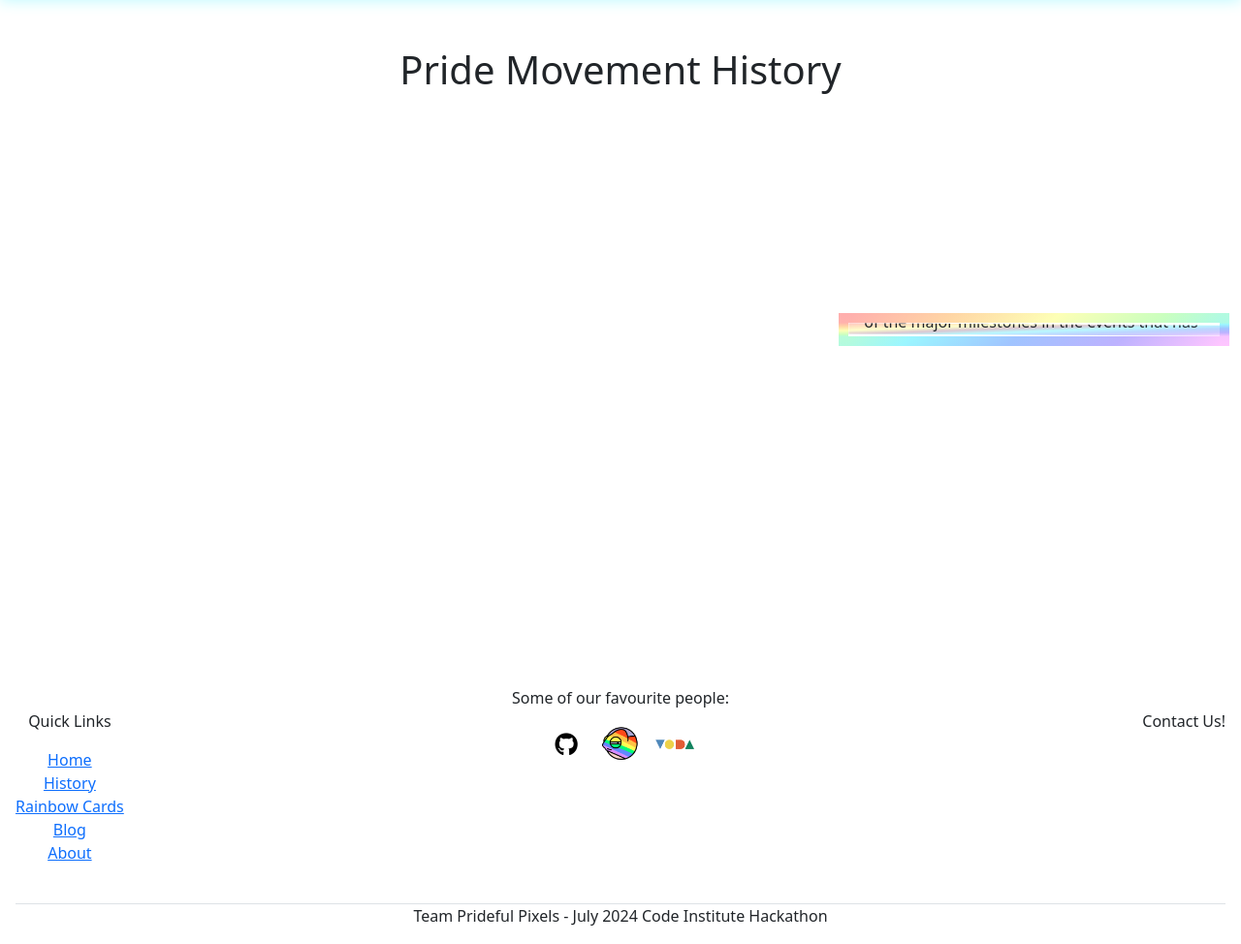
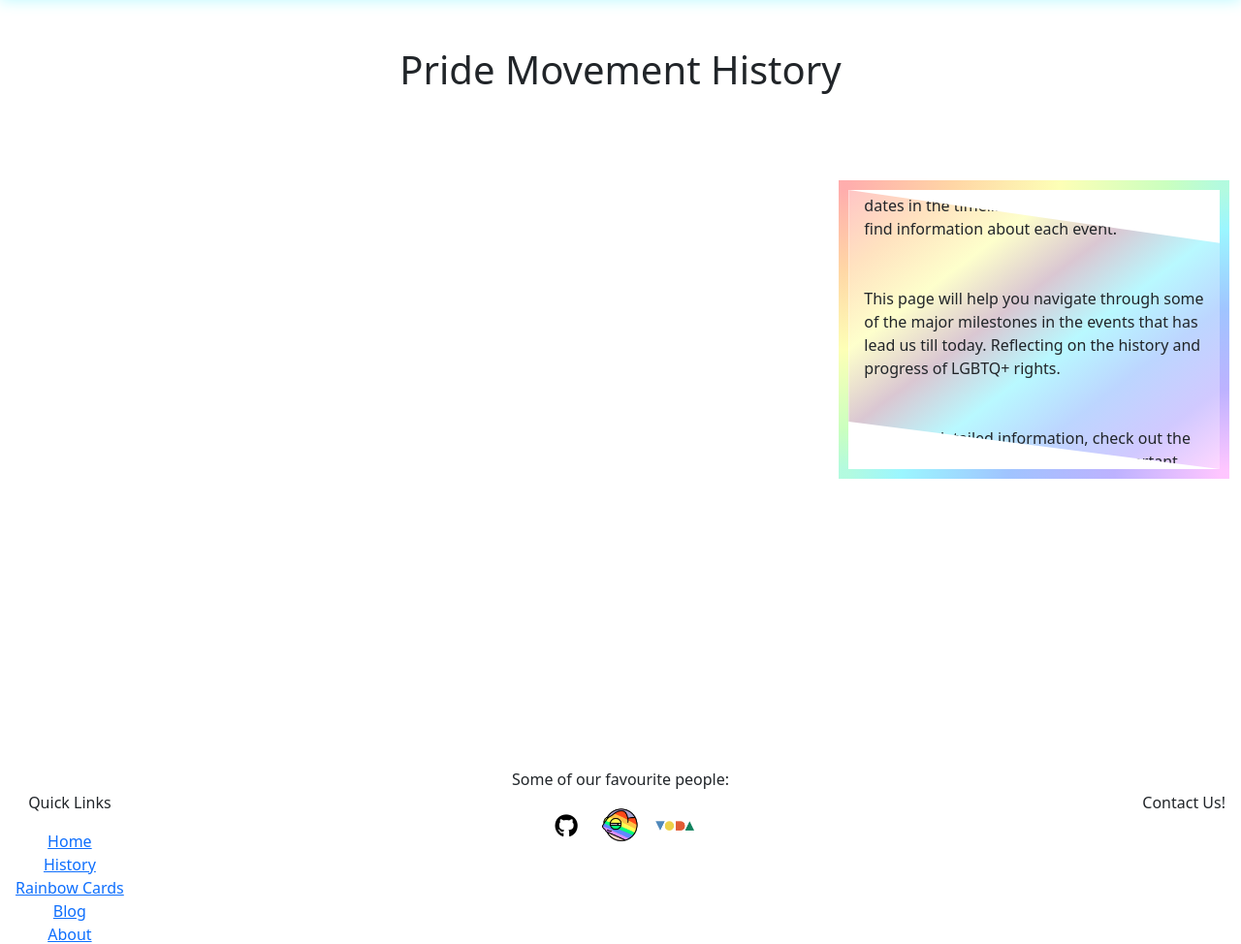
Before and after one commit to josipcodes/hack-team-2, a Django app: page /history/ in a window 1280 px wide. Shown: the part 69-1043 px from the top of the page at 97% size. Run offline with Django 3.2, Linux system fonts and the light colour scheme; data that the repository does not hold is empty; some libraries are stand-ins or nearby versions; some web fonts are replaced.

Commit message:
Fix height style problem in history styles

```diff
--- a/static/css/style.css
+++ b/static/css/style.css
@@ -314,7 +314,7 @@ nav {
 
 .card-border-wrapper {
   position: relative;
-  height: 7%;
+  height: 55%;
   display: inline-block;
   /* padding: 5px; */
   border: 10px solid transparent;
@@ -567,13 +567,13 @@ nav {
 
 @media (min-width: 991px) {
   .history-container {
-    height: 85%;
+    height: 65vh;
     overflow-y: scroll;
     align-content: start;
   }
 
   .history-section {
-    height: 55%;
+    height: 70vh;
     padding-top: 2%;
     overflow-y: hidden;
     align-content: start;
```
